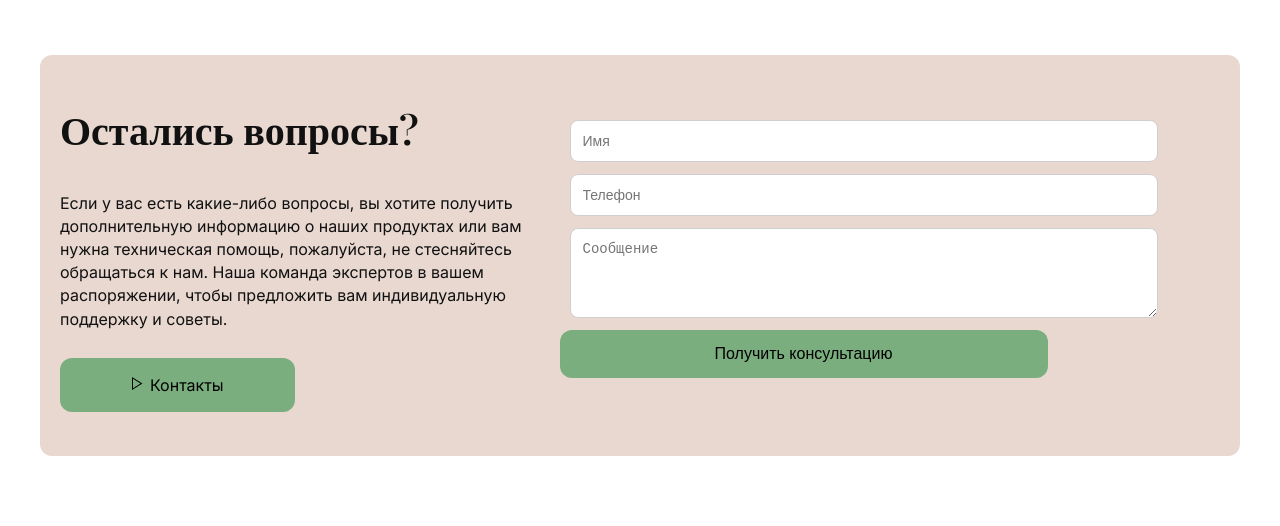
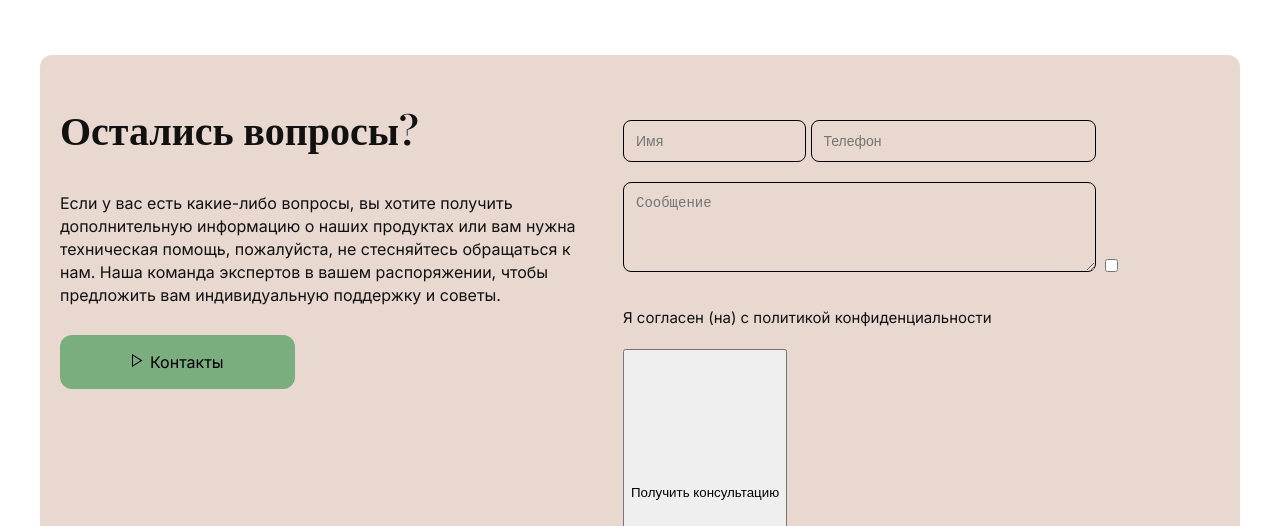
Before and after one commit to skreamer20/shoprab, a plain HTML site: page index.html in a window 1280 px wide. Shown: the part 5350-5876 px from the top of the page. Drawn offline with nearby package versions, Linux system fonts and the light colour scheme.

Commit message:
add more html

```diff
--- a/index.html
+++ b/index.html
@@ -266,10 +266,11 @@
         <a class="btnn" href="#"><img src="assets/play.png">Контакты</a>
       </div>
       <form class="contact-form" action="#" method="post">
-        <input type="text" name="name" placeholder="Имя" required>
-        <input type="tel" name="phone" placeholder="Телефон" required>
+        <input class="name" type="text" name="name" placeholder="Имя" required>
+        <input class="phone" type="tel" name="phone" placeholder="Телефон" required>
         <textarea name="message" placeholder="Сообщение" rows="4"></textarea>
-        <button class="btn btn-primary" type="submit">Получить консультацию</button>
+        <input class="checkbox" type="checkbox" name="checkbox" placeholder="Я согласен (на) с политикой конфиденциальности"><p>Я согласен (на) с политикой конфиденциальности</p>
+        <button>Получить консультацию</button>
       </form>
     </div>
   </section>
@@ -299,7 +300,9 @@
     </div>
     <div class="footer-bottom">
       <div class="container">
-        <small>© 2025 ООО "ВапСтепГлобал" — Политика конфиденциальности</small>
+        <small>Политика конфиденциальности<br>
+          Политика обработки файлов cookie<br>
+        © 2025 ООО "ВапСтепГлобал" </small>
       </div>
     </div>
   </footer>
--- a/styles.css
+++ b/styles.css
@@ -346,18 +346,19 @@ padding-left: 340px; padding-right: 340px;}
   font-size:56px;
   text-align:center;
   margin:80px 0 26px;
-  fi
 }
 
 .benefits {
   padding: 36px 0 ;
 }
 
+
 .benefits-grid{
   display:grid;
   grid-template-columns:repeat(3,1fr);
   gap:18px;
 }
+
 .benefit-card{
   background-color: #E8D8D0;
   padding:35px;
@@ -428,13 +429,50 @@ padding-left: 340px; padding-right: 340px;}
 }
 .contact-inner{display:flex; gap:28px; align-items:flex-start; background-color: #E8D8D0; padding: 65px 82px 59px 20px;
 border-radius: 12px;}
-.contact-left{width:45%}
-.contact-form{width:55%; display:flex; flex-direction:column; gap:12px}
-.contact-form input, .contact-form textarea{
+.contact-left{ flex: 1;}
+.contact-form{width: 285px; flex: 1;  gap:12px; }
+.contact-form textarea{
   padding:12px;
   border-radius:8px;
-  border:1px solid #cfcfcf;
+  border:1px solid #000000;
   font-size:14px;
+  width: 473px;
+  margin-top: 20px;
+  background-color: #E8D8D0;
+}
+
+.name {
+  padding:12px;
+  border-radius:8px;
+  border:1px solid #000000;
+  font-size:14px;
+  width:183px;
+  background-color: #E8D8D0;
+}
+
+.phone {
+  padding:12px;
+  border-radius:8px;
+  border:1px solid #000000;
+  font-size:14px;
+  width:285px;
+  background-color: #E8D8D0;
+}
+
+.checkbox
+{
+  margin-bottom: 20px;
+  padding-bottom: 16px;
+}
+
+.contact-form button{
+  width: 488;
+  height: 287px;
+}
+
+.contact-form p{
+  font-size: 15px;
+  margin-bottom: 20px;
 }
 
 .contact-left h2{
@@ -465,10 +503,10 @@ border-radius: 12px;}
 /* FOOTER */
 .site-footer{padding:36px 0}
 .footer-inner{display:flex; gap:28px; align-items:flex-start}
-.footer-logo img{height:52px}
+.footer-logo img{width: 367px;}
 .footer-cols{display:flex; gap:28px; margin-left:20px}
 .footer-col h4{margin:0 0 8px}
-.footer-bottom{border-top:1px solid #e0e0e0; padding:12px 0; margin-top:20px; text-align:center; font-size:13px}
+.footer-bottom{border-top:1px solid #000000; padding:12px 0; margin-top:20px; text-align:center; font-size:13px; }
 
 /* Responsive */
 @media (max-width: 1100px){
```
